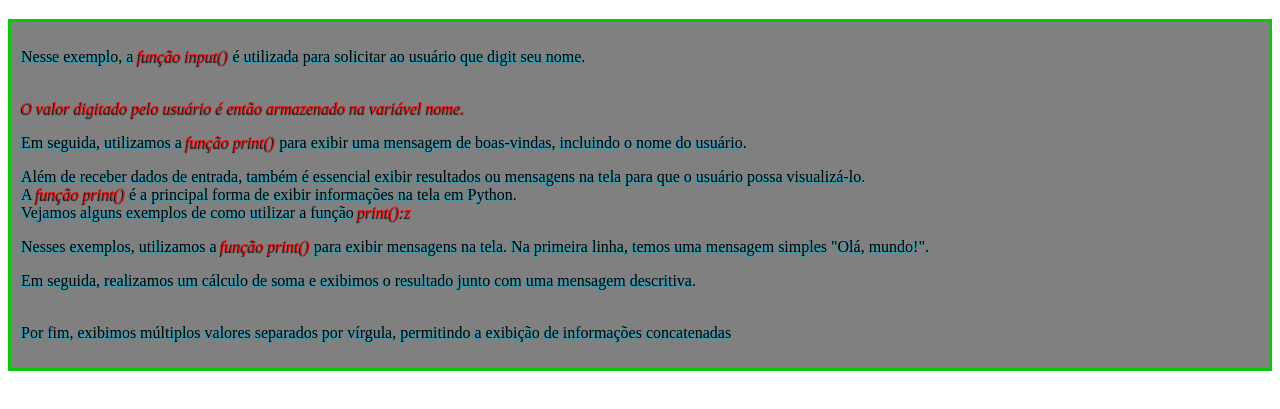
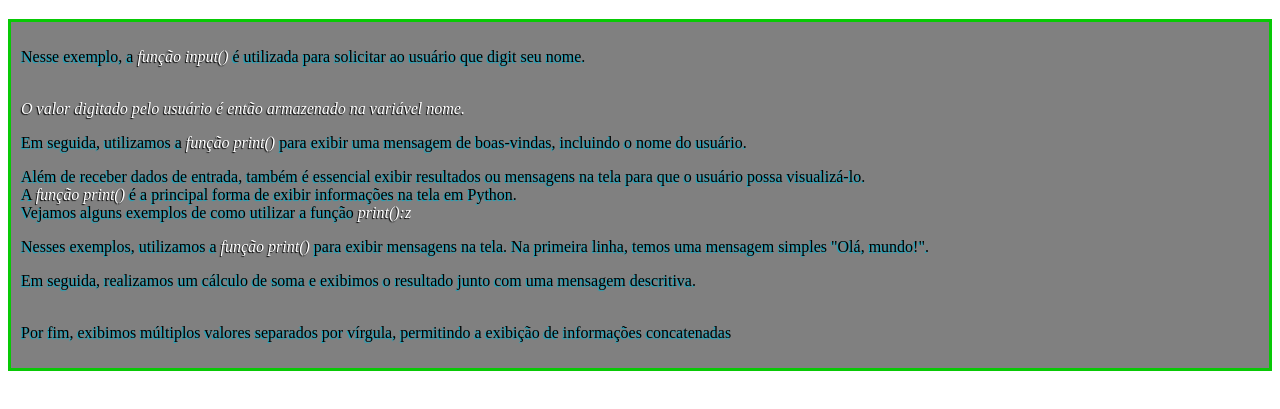
Before and after one commit to edskate/Python-Programa, a plain HTML site: page index.html in a window 1280 px wide. Shown: the part 61-470 px from the top of the page. Drawn offline with Linux system fonts and the light colour scheme.

Commit message:
style.css

```diff
--- a/style.css
+++ b/style.css
@@ -1,5 +1,5 @@
 i{
-    color: red;
+    color: rgb(255, 255, 255);
     text-shadow: -1px 1px 1px #000;
 }
 div .container{
```
